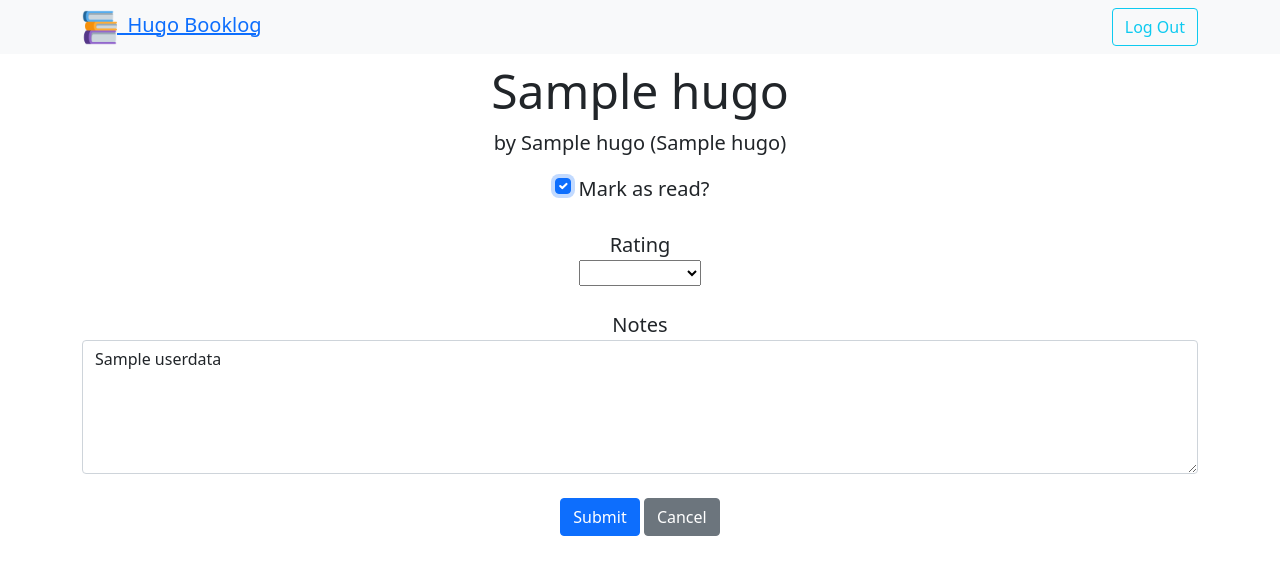
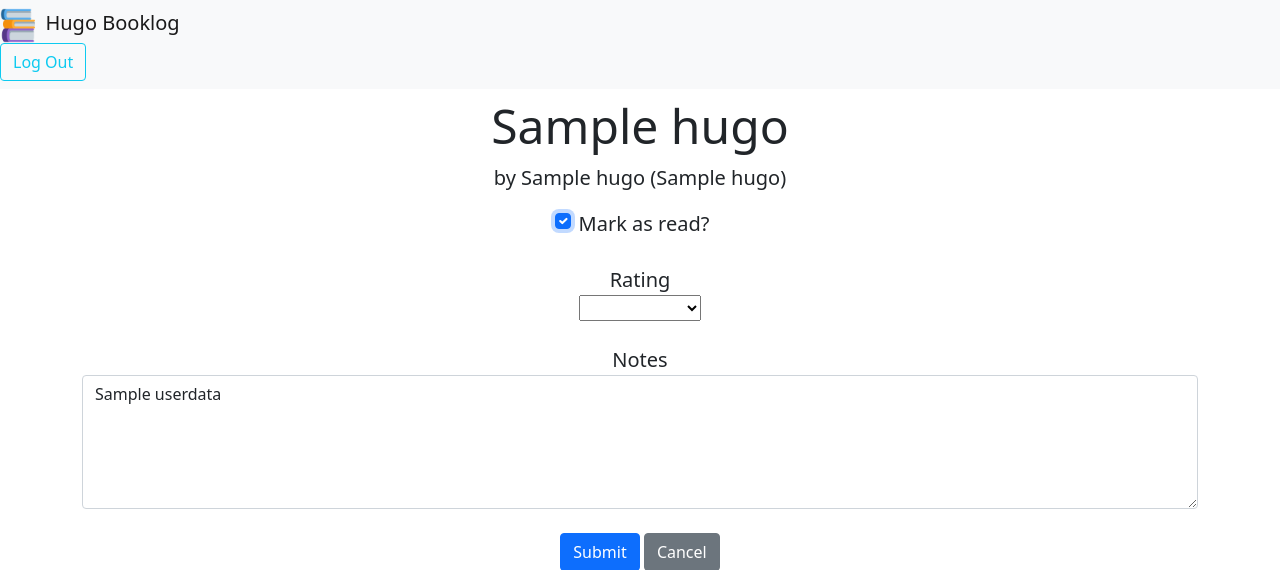
Before and after one commit to andrewbhorton/hugo-booklog, a Flask app: page /edit in a window 1280 px wide. Shown: the top 570 px of the page. Run offline with Flask 2, Linux system fonts and the light colour scheme; a user stored in the database is signed in; a database or web service that is not in the repository returns one stand-in record (values such as "Sample title"); some libraries are stand-ins or nearby versions.

Commit message:
Update layout.html

```diff
--- a/templates/layout.html
+++ b/templates/layout.html
@@ -10,13 +10,13 @@
     </head>
     <body>
         <nav class="navbar navbar-expand-md sticky-top navbar-light bg-light">
-            <div class="container">
-            <a class="lead" href="/">
+            <span>
+            <a class="navbar-brand" href="/">
               <img src="/static/homeicon.png" width="35" height="35" class="d-inline-block align-top" alt="">
               &nbsp;Hugo Booklog
             </a>
             {% block navbar %}{% endblock %}
-            </div>
+            </span>
         </nav>
 
         <main class="container py-2 text-center">
```
